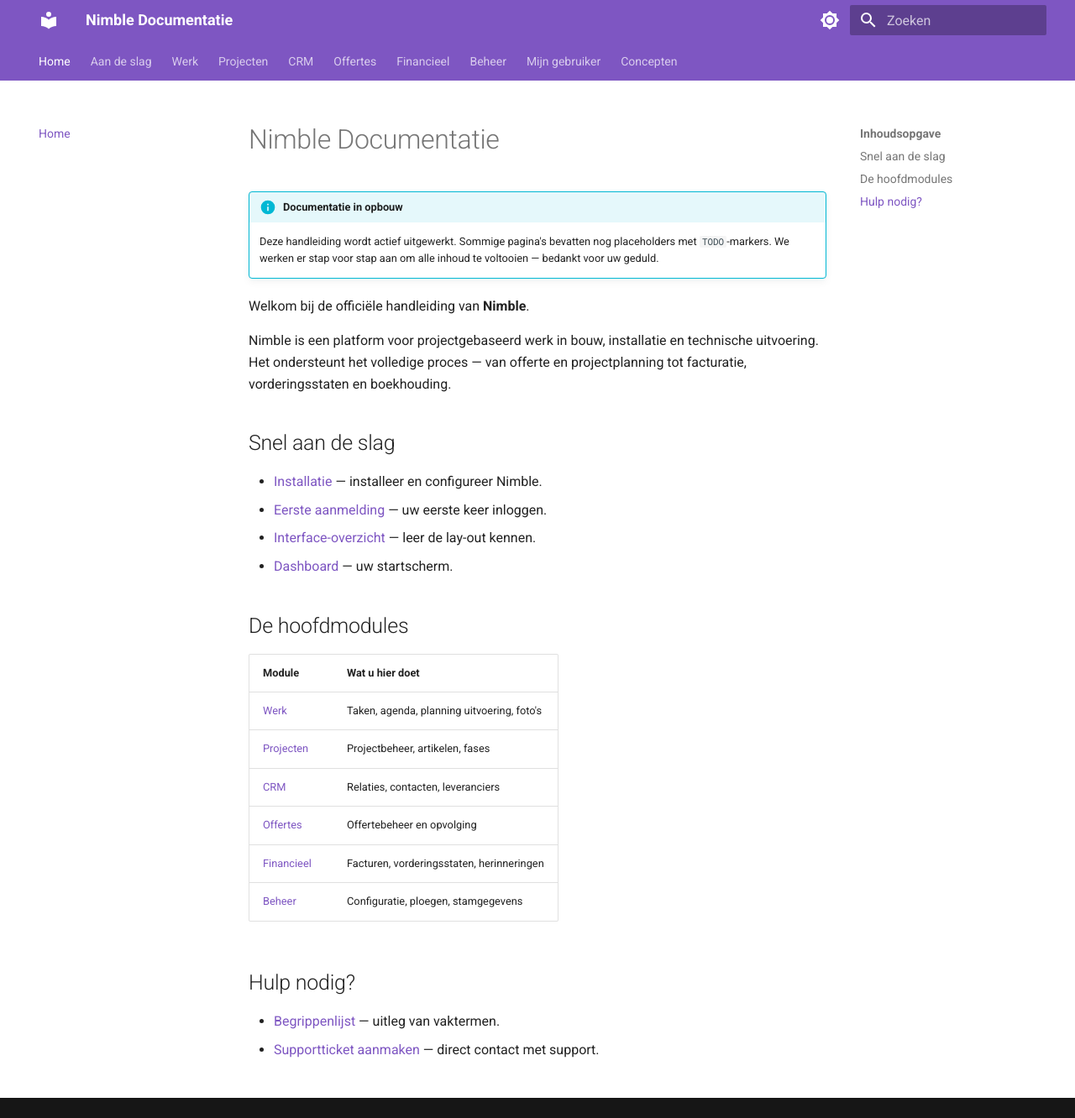
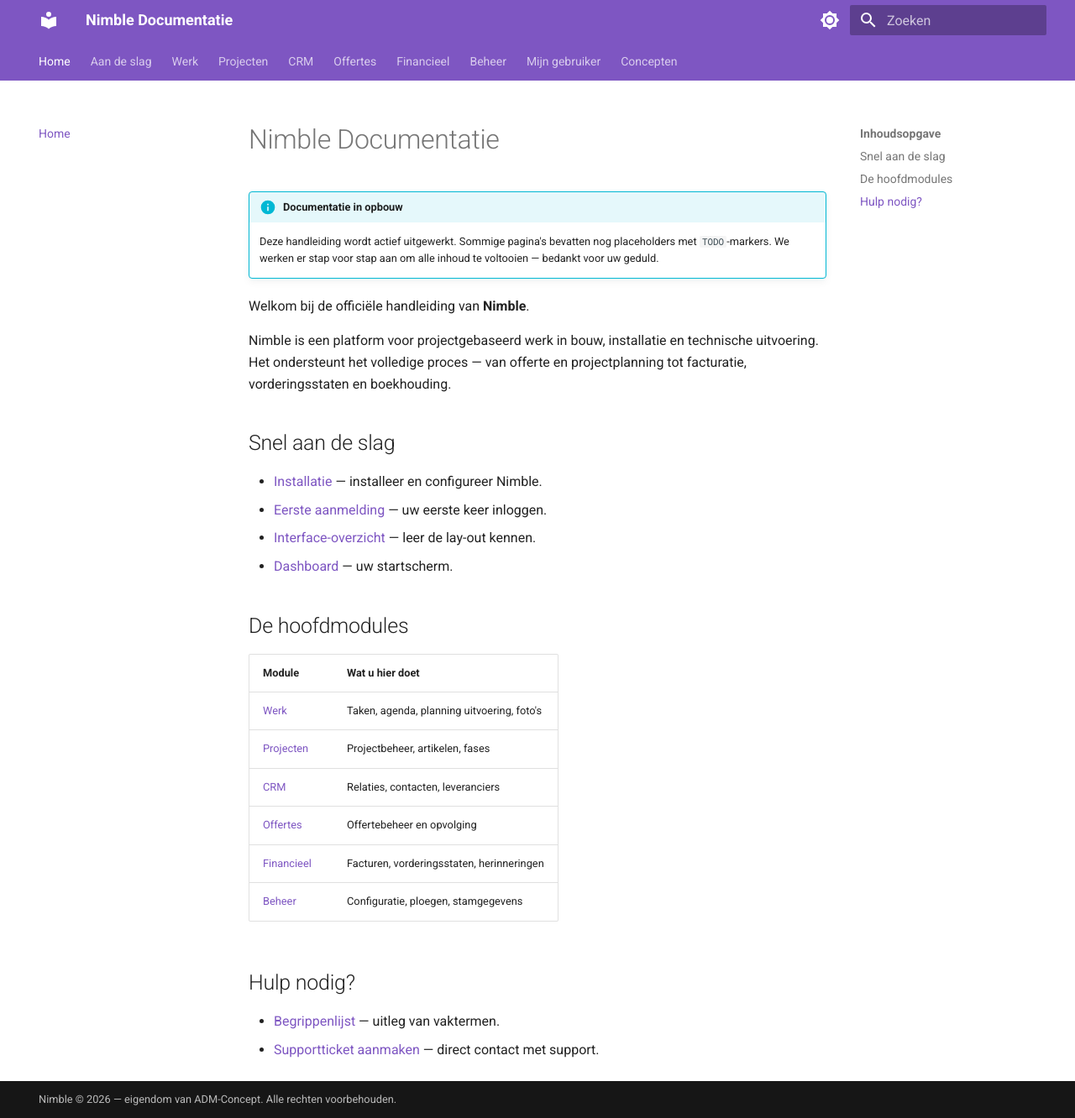
Before and after one commit to Dominique-prog-tech/nimble-docs, an MkDocs documentation site: the page built from docs/index.md, in a window 1280 px wide and 1332 px high. Shown: the whole window at 84% size. Built offline with MkDocs 1.6.1 and Material for MkDocs 9.7.7, drawn with Linux system fonts in a browser that asks for light colours.

Commit message:
Voeg copyright-footer toe met ADM-Concept referentie

```diff
--- a/mkdocs.yml
+++ b/mkdocs.yml
@@ -2,6 +2,10 @@
 site_description: Officiële handleiding voor Nimble
 site_author: Dominique
 site_url: https://docs.nimble-erp.eu/
+copyright: >
+  Nimble &copy; 2026 — eigendom van
+  <a href="https://www.adm-concept.be" target="_blank" rel="noopener">ADM-Concept</a>.
+  Alle rechten voorbehouden.
 
 theme:
   name: material
```
